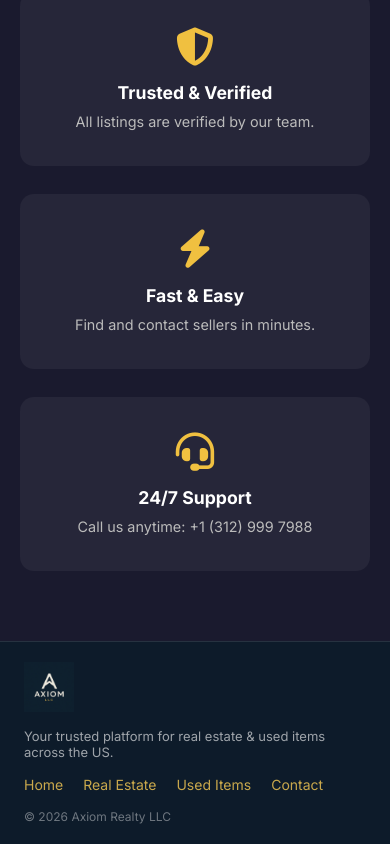
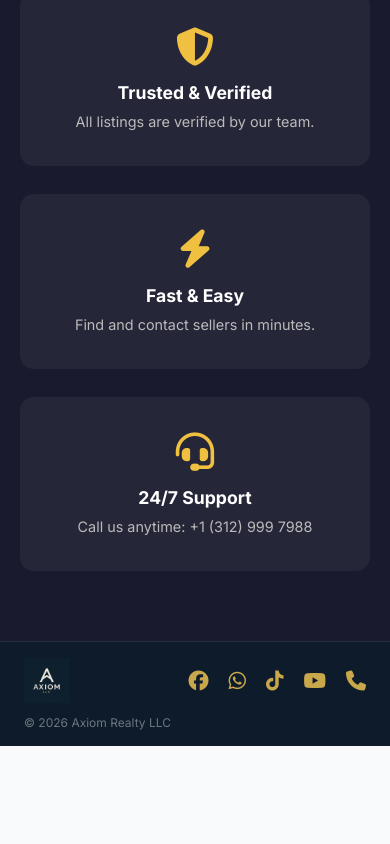
Before and after one commit to dphung88/real-estate-marketplace, a Next.js app: page / in a window 390 px wide. Shown: the part 2464-3308 px from the top of the page. After the commit the page ends 3210 px from the top, so only its background shows below. Built offline with nearby package versions, Linux system fonts and the light colour scheme.

Commit message:
Footer: replace nav links with contact icons (Facebook, WhatsApp, TikTok, YouTube, Phone)

```diff
--- a/app/components/Footer.js
+++ b/app/components/Footer.js
@@ -6,7 +6,7 @@ export default function Footer() {
     <footer style={{
       backgroundColor: '#0d1b2a',
       borderTop: '1px solid rgba(255,255,255,0.1)',
-      padding: '20px 0',
+      padding: '16px 0',
     }}>
       <div style={{
         maxWidth: '1200px',
@@ -16,36 +16,49 @@ export default function Footer() {
         alignItems: 'center',
         justifyContent: 'space-between',
         flexWrap: 'wrap',
-        gap: '16px',
+        gap: '12px',
       }}>
-        {/* LOGO */}
+
+        {/* LOGO + BRAND */}
         <Link href="/" style={{ display: 'flex', alignItems: 'center' }}>
           <Image
             src="/AXIOM LLC Logo.png"
             alt="Axiom Realty"
-            width={50}
-            height={50}
-            style={{ objectFit: 'contain', width: '50px', height: '50px' }}
+            width={45}
+            height={45}
+            style={{ objectFit: 'contain', width: '45px', height: '45px' }}
           />
         </Link>
 
-        {/* TAGLINE */}
-        <p style={{ color: 'rgba(255,255,255,0.6)', fontSize: '13px', margin: 0 }}>
-          Your trusted platform for real estate &amp; used items across the US.
-        </p>
-
-        {/* NAV LINKS */}
-        <nav style={{ display: 'flex', gap: '20px', flexWrap: 'wrap' }}>
-          <Link href="/" style={{ color: '#C9A84C', fontSize: '14px', textDecoration: 'none' }}>Home</Link>
-          <Link href="/real-estate" style={{ color: '#C9A84C', fontSize: '14px', textDecoration: 'none' }}>Real Estate</Link>
-          <Link href="/used-items" style={{ color: '#C9A84C', fontSize: '14px', textDecoration: 'none' }}>Used Items</Link>
-          <Link href="/contact" style={{ color: '#C9A84C', fontSize: '14px', textDecoration: 'none' }}>Contact</Link>
-        </nav>
+        {/* CONTACT ICONS */}
+        <div style={{ display: 'flex', alignItems: 'center', gap: '20px' }}>
+          <a href="https://www.facebook.com/share/1AbdHWCaqN/?mibextid=wwXIfr" target="_blank" rel="noopener noreferrer"
+            style={{ color: '#C9A84C', fontSize: '20px' }}>
+            <i className="fab fa-facebook"></i>
+          </a>
+          <a href="https://wa.me/13129997988" target="_blank" rel="noopener noreferrer"
+            style={{ color: '#C9A84C', fontSize: '20px' }}>
+            <i className="fab fa-whatsapp"></i>
+          </a>
+          <a href="https://www.tiktok.com/@mceagle.mentor" target="_blank" rel="noopener noreferrer"
+            style={{ color: '#C9A84C', fontSize: '20px' }}>
+            <i className="fab fa-tiktok"></i>
+          </a>
+          <a href="https://youtube.com/@mceagle.essentials" target="_blank" rel="noopener noreferrer"
+            style={{ color: '#C9A84C', fontSize: '20px' }}>
+            <i className="fab fa-youtube"></i>
+          </a>
+          <a href="tel:+13129997988"
+            style={{ color: '#C9A84C', fontSize: '20px' }}>
+            <i className="fas fa-phone"></i>
+          </a>
+        </div>
 
         {/* COPYRIGHT */}
         <p style={{ color: 'rgba(255,255,255,0.4)', fontSize: '12px', margin: 0 }}>
           &copy; {new Date().getFullYear()} Axiom Realty LLC
         </p>
+
       </div>
     </footer>
   );
```
